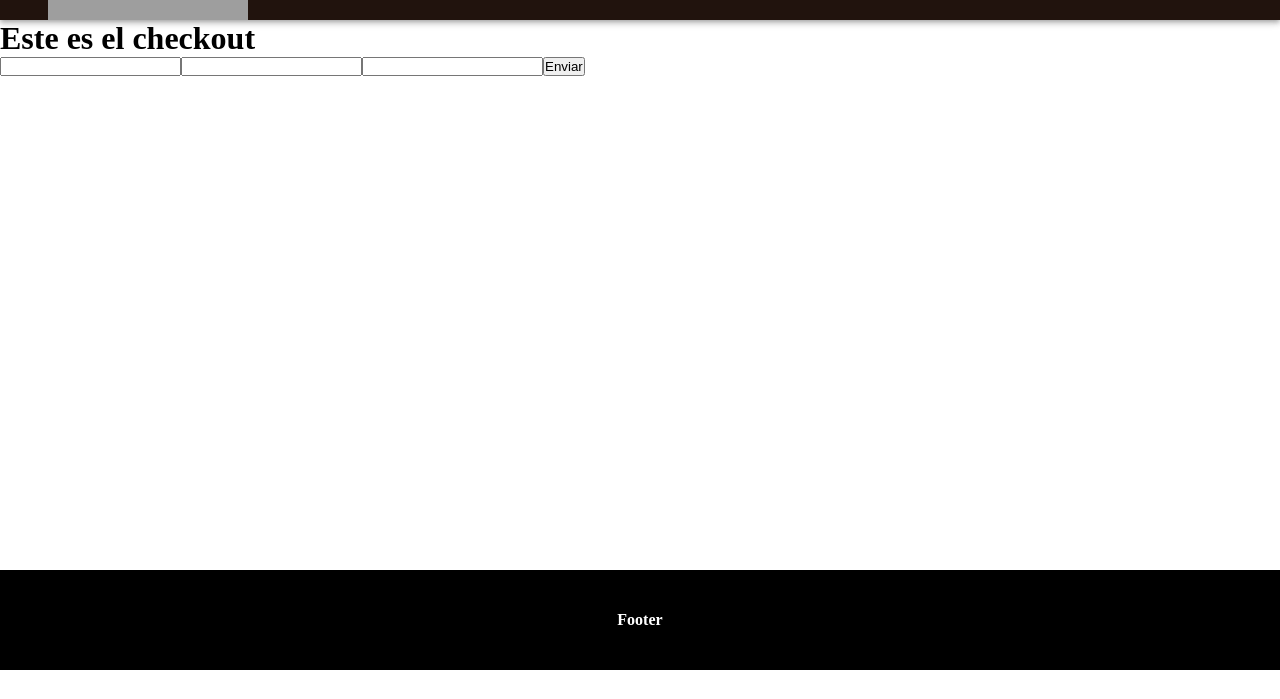
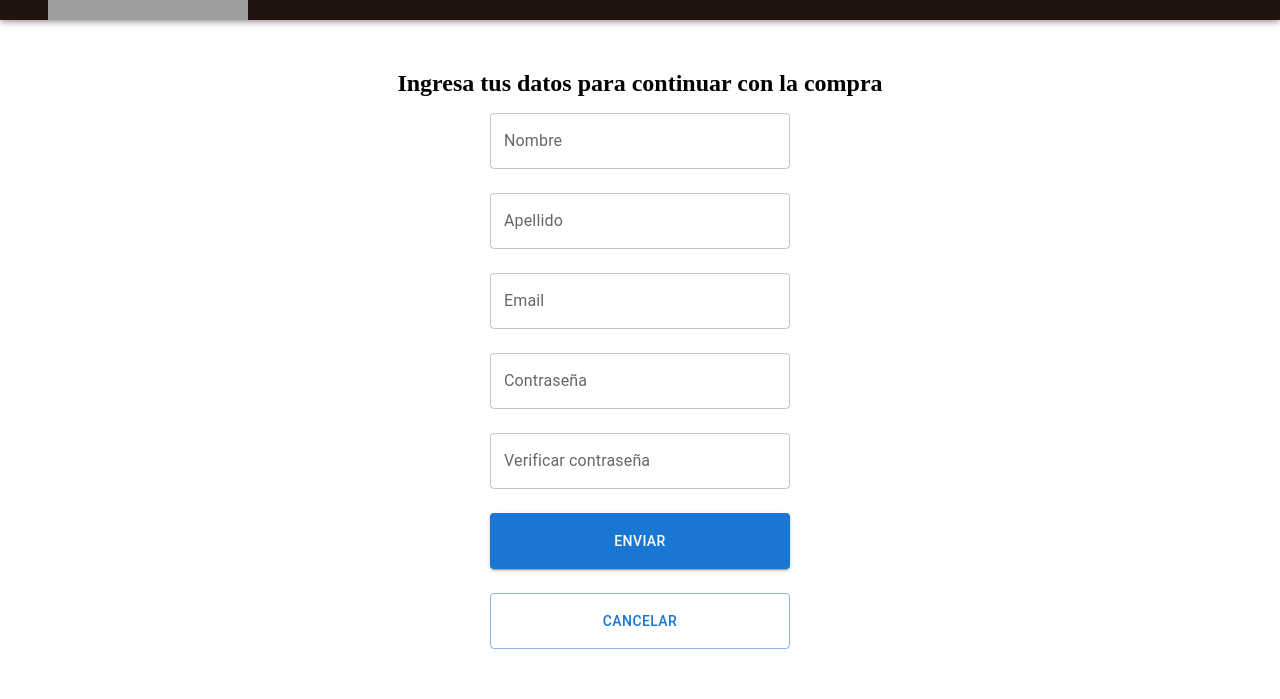
Before and after one commit to JSebasRC/Curso-React.js, a React (Vite) app: page /checkout in a window 1280 px wide. Shown: the part 130-829 px from the top of the page. Before the commit the page ends 800 px from the top, so only its background shows below. Built offline with nearby package versions, Linux system fonts and the light colour scheme; grey boxes are pictures that could not be loaded.

Commit message:
avances proyecto, validacion de formulario con Yup

```diff
--- a/package.json
+++ b/package.json
@@ -17,11 +17,13 @@
     "@mui/material": "^5.14.11",
     "axios": "^1.5.1",
     "firebase": "^10.5.0",
+    "formik": "^2.4.5",
     "json-server": "^0.17.4",
     "react": "^18.2.0",
     "react-dom": "^18.2.0",
     "react-icons": "^4.11.0",
-    "react-router-dom": "^6.17.0"
+    "react-router-dom": "^6.17.0",
+    "yup": "^1.3.2"
   },
   "devDependencies": {
     "@types/react": "^18.2.15",
--- /dev/null
+++ b/src/components/pages/checkoutFormik/CheckoutFormik.css
@@ -0,0 +1,19 @@
+.containerForm {
+  display: flex;
+  flex-direction: column;
+  align-items: center;
+  padding: 50px;
+  margin: 0 auto;
+}
+.containerForm h2 {
+  padding-bottom: 1rem;
+}
+.containerForm form {
+  display: flex;
+  flex-direction: column;
+  width: 300px;
+}
+.containerForm form > :nth-child(n) {
+  margin-bottom: 1.5rem;
+  height: 56px;
+}
--- /dev/null
+++ b/src/components/pages/checkoutFormik/CheckoutFormik.jsx
@@ -0,0 +1,102 @@
+import { Button, TextField } from "@mui/material";
+import { useFormik } from "formik";
+import * as Yup from "yup";
+import "./CheckoutFormik.css";
+
+const CheckoutFormik = () => {
+  const { handleChange, handleSubmit, errors } = useFormik({
+    initialValues: {
+      nombre: "",
+      apellido: "",
+      email: "",
+      password: "",
+      repeatPassword: "",
+    },
+
+    onSubmit: (data) => {
+      console.log(data);
+    },
+
+    validateOnChange: false,
+    validationSchema: Yup.object({
+      nombre: Yup.string()
+        .required("Este campo es obligatorio")
+        .min(5, "Debe tener al menos 5 caracteres")
+        .max(20, "No debe superar los 20 caracteres"),
+      apellido: Yup.string()
+        .required("Este campo es obligatorio")
+        .min(5, "Debe tener al menos 5 caracteres")
+        .max(20, "No debe superar los 20 caracteres"),
+      email: Yup.string()
+        .required("Este campo es obligatorio")
+        .email("Email no valido"),
+      password: Yup.string()
+        .required("Este campo es obligatorio")
+        .matches(/^(?=.*\d)(?=.*[!@#$%^&*])(?=.*[a-z])(?=.*[A-Z]).{6,15}$/, {
+          message:
+            "La contraseña debe contender al menos 8 caracteres y debe tener al menos una mayuscula, una minuscula, un numero, y un caracter especial",
+        }),
+      repeatPassword: Yup.string()
+        .required("Este campo es obligatorio")
+        .oneOf([Yup.ref("password")], "Las contraseñas no coinciden"),
+    }),
+  });
+  console.log(errors);
+
+  return (
+    <div className="containerForm">
+      <h2>Ingresa tus datos para continuar con la compra</h2>
+      <form onSubmit={handleSubmit}>
+        <TextField
+          label="Nombre"
+          variant="outlined"
+          name="nombre"
+          onChange={handleChange}
+          error={errors.nombre ? true : false}
+          helperText={errors.nombre}
+        />
+
+        <TextField
+          label="Apellido"
+          variant="outlined"
+          name="apellido"
+          onChange={handleChange}
+          error={errors.apellido ? true : false}
+          helperText={errors.apellido}
+        />
+        <TextField
+          label="Email"
+          variant="outlined"
+          name="email"
+          onChange={handleChange}
+          error={errors.email ? true : false}
+          helperText={errors.email}
+        />
+        <TextField
+          label="Contraseña"
+          variant="outlined"
+          name="password"
+          onChange={handleChange}
+          error={errors.password ? true : false}
+          helperText={errors.password}
+        />
+        <TextField
+          label="Verificar contraseña"
+          variant="outlined"
+          name="repeatPassword"
+          onChange={handleChange}
+          error={errors.password ? true : false}
+          helperText={errors.repeatPassword}
+        />
+        <Button variant="contained" type="submit">
+          Enviar
+        </Button>
+        <Button variant="outlined" type="button">
+          Cancelar
+        </Button>
+      </form>
+    </div>
+  );
+};
+
+export default CheckoutFormik;
--- a/src/components/pages/itemDetailContainer/ItemDetail.jsx
+++ b/src/components/pages/itemDetailContainer/ItemDetail.jsx
@@ -3,10 +3,14 @@ import "./itemDetail.css";
 
 export const ItemDetail = ({ productSelected, onAdd, initial }) => {
   return (
-    <div className="itemDetail">
+    <div className="itemDetailContainer">
       {/* cuerpo detalle producto */}
+      <div className="itemDetailContainerCol">
+        <img src={productSelected.img} alt="" />
+      </div>
+      <div className="itemDetailContainerCol">
         <h2>{productSelected.title}</h2>
-      <img src={productSelected.img} alt="" />
+
         <h4>ya tienes {initial} unidades en el carrito</h4>
         {/* contador */}
         <CounterContainer
@@ -15,5 +19,6 @@ export const ItemDetail = ({ productSelected, onAdd, initial }) => {
           initial={initial}
         />
       </div>
+    </div>
   );
 };
--- a/src/components/pages/itemDetailContainer/itemDetail.css
+++ b/src/components/pages/itemDetailContainer/itemDetail.css
@@ -1,4 +1,19 @@
-.itemDetail img {
+.itemDetailContainer {
+  display: grid;
+  grid-template-columns: 1fr 1fr; /* Dos columnas de tamaño igual */
+  gap: 20px; /* Espacio entre las columnas */
+  padding: 20px;
+  justify-items: center;
+  align-items: center;
+}
+
+.itemDetailContainerCol {
+  padding: 20px;
+  border-radius: 8px;
+  justify-items: center;
+  align-items: center;
+}
+.itemDetailContainerCol img {
   max-width: 300px;
   height: auto;
 }
--- a/src/router/menuRoutes.js
+++ b/src/router/menuRoutes.js
@@ -1,5 +1,6 @@
 import CartContainer from "../components/pages/cart/CartContainer";
-import CheckoutContainer from "../components/pages/checkout/CheckoutContainer";
+// import CheckoutContainer from "../components/pages/checkout/CheckoutContainer";
+import CheckoutFormik from "../components/pages/checkoutFormik/CheckoutFormik";
 import ItemDetailContainer from "../components/pages/itemDetailContainer/ItemDetailContainer";
 import ItemListContainer from "../components/pages/itemListContainer/ItemListContainer";
 
@@ -27,6 +28,6 @@ export const routes = [
   {
     id: "checkout",
     path: "/checkout",
-    Element: CheckoutContainer,
+    Element: CheckoutFormik,
   },
 ];
```
Also changed, not shown: 1 other file (tests, documents, lock files or other folders). Lines whose indentation alone changed are shown as unchanged.
